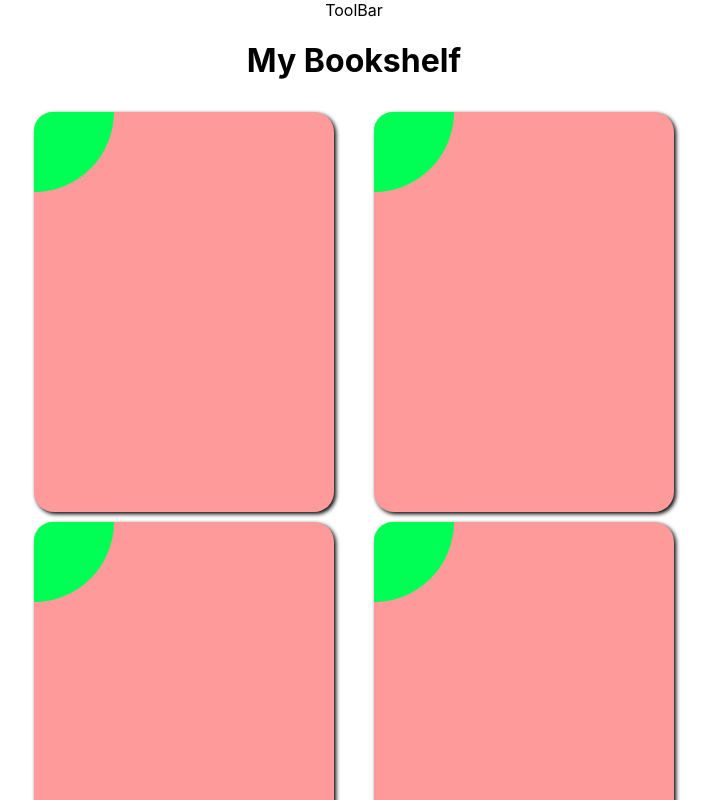
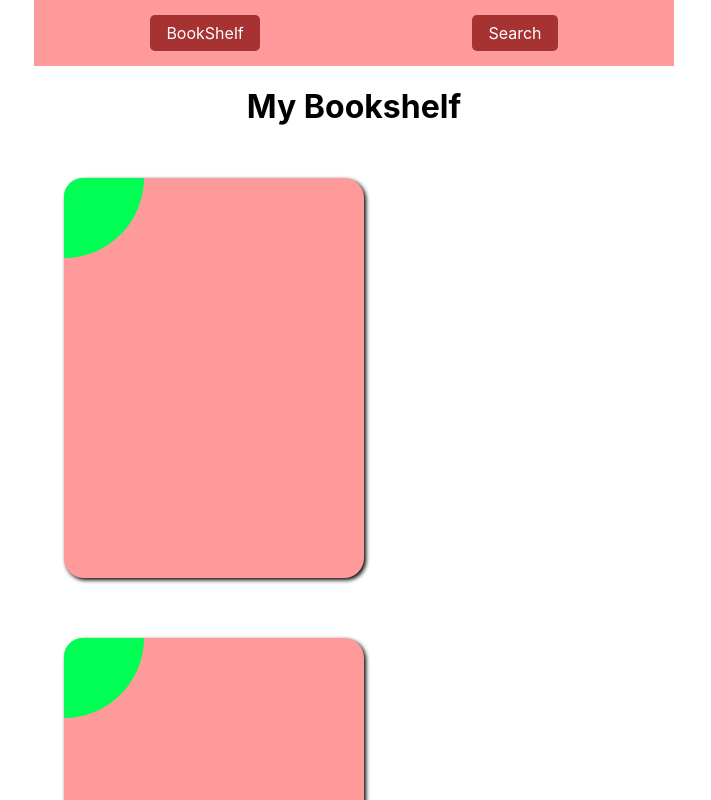
Before and after one commit to Gatlinger/BookJournal_v1.1, a React (Create React App) app: page / in a window 1280 px wide. Shown: the top 800 px of the page, without its empty margins (286-997 px from the left). Built offline with nearby package versions, Linux system fonts and the light colour scheme.

Commit message:
Добавил переход по страницам

```diff
--- a/public/index.html
+++ b/public/index.html
@@ -2,7 +2,7 @@
 <html lang="en">
   <head>
     <meta charset="utf-8" />
-    <link rel="icon" href="%PUBLIC_URL%/favicon.ico" />
+    <link rel="icon" href="./logo.jpg" />
     <meta name="viewport" content="width=device-width, initial-scale=1" />
     <meta name="theme-color" content="#000000" />
     <meta
@@ -24,7 +24,7 @@
       work correctly both with client-side routing and a non-root public URL.
       Learn how to configure a non-root public URL by running `npm run build`.
     -->
-    <title>React App</title>
+    <title>BookJournal_v1.1</title>
   </head>
   <body>
     <noscript>You need to enable JavaScript to run this app.</noscript>
--- a/src/App.tsx
+++ b/src/App.tsx
@@ -11,6 +11,7 @@ function App() {
       <ToolBar />
       <Routes>
         <Route path='/' element={<BookShelfPage />} />
+        <Route path='/*' element={<BookShelfPage />} />
         <Route path='/search' element={<SearchPage />} />
       </Routes>
       <InfoBar />
--- a/src/components/BookshelfCard.tsx
+++ b/src/components/BookshelfCard.tsx
@@ -3,8 +3,9 @@ import './ComponentsStyles.css'
 export const BookshelfCard = () => {
     return (
         <div className='BookShelfCardWrapper'>
-            <div className='BookShelfCardContent'>
-
+            <div
+                className='BookShelfCardContent'
+            >
             </div>
         </div>
     )
--- a/src/components/ComponentsStyles.css
+++ b/src/components/ComponentsStyles.css
@@ -1,12 +1,14 @@
 .BookShelfCardWrapper {
     box-sizing: border-box;
     text-align: center;
-    margin-top: 10px;
+    margin: 30px;
     width: 300px;
     height: 400px;
     background-color: rgb(255, 154, 154);
     border-radius: 20px;
     box-shadow: 2px 2px 4px rgba(0, 0, 0);
+
+
 
 }
 
@@ -23,3 +25,23 @@
 .BookShelfCardContent {
     pointer-events: none;
 }
+
+.ToolBarContainer {
+    background-color: rgb(255, 154, 154);
+    box-sizing: border-box;
+    display: flex;
+    align-items: space-between;
+    justify-content: space-around;
+    padding: 10px;
+    width: 100%;
+}
+
+.ToolBarElement {
+    text-decoration: none;
+    pointer-events: auto;
+    margin: 5px;
+    padding: 1vh 2vh;
+    border-radius: 5px;
+    background-color: #A63232;
+    color: white
+}
--- a/src/components/ToolBar.tsx
+++ b/src/components/ToolBar.tsx
@@ -1,7 +1,10 @@
+import { NavLink } from "react-router-dom"
+
 export const ToolBar = () => {
     return (
-        <div>
-            ToolBar
+        <div className="ToolBarContainer">
+            <NavLink to='/' className="ToolBarElement">BookShelf</NavLink>
+            <NavLink to='/search' className="ToolBarElement">Search</NavLink>
         </div>
     )
 }
--- a/src/pages/PageStyles.css
+++ b/src/pages/PageStyles.css
@@ -1,5 +1,10 @@
 .BookShelfContainer h1 {
+  width: 100%;
   text-align: center;
+}
+
+.BookShelfContainer {
+  display: flex;
 }
 
 .BookShelfWrapper {
@@ -8,6 +13,7 @@
   flex-direction: row;
   align-items: center;
   justify-content: space-between;
+  box-sizing: border-box;
   width: 100%;
 
   :hover {
```
Also changed, not shown: public/BookPic.jpg (added), public/logo.jpg (added).
